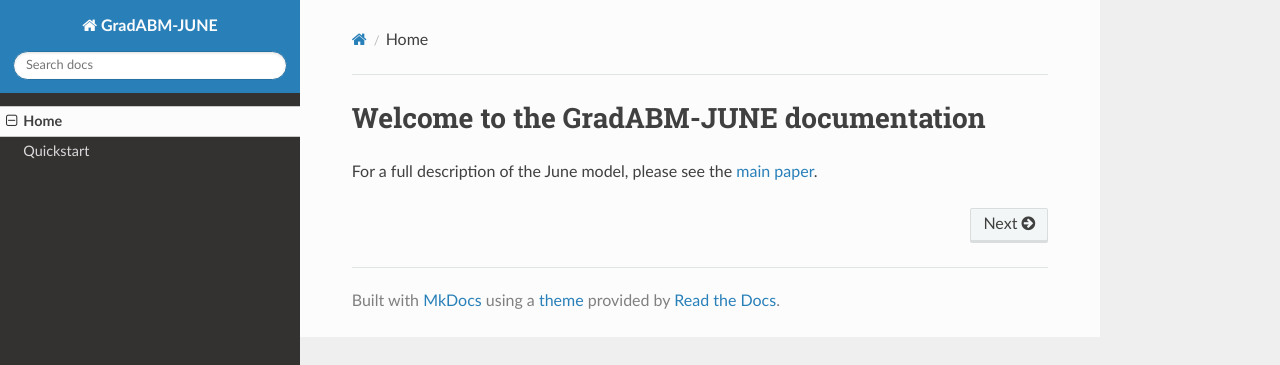
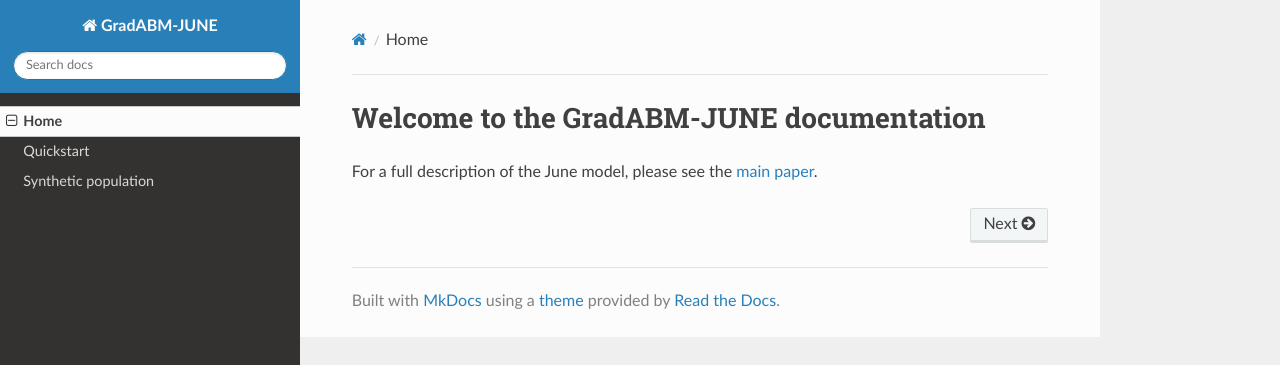
Before and after one commit to arnauqb/GradABM-JUNE, an MkDocs documentation site: the page built from docs/index.md, in a window 1280 px wide. Shown: the top 365 px of the page. Built offline with MkDocs 1.6.1, drawn with Linux system fonts in a browser that asks for light colours; nearby versions of some CDN libraries.

Commit message:
added synth pop to docs

```diff
--- a/mkdocs.yml
+++ b/mkdocs.yml
@@ -3,6 +3,7 @@
 nav:
   - Home: index.md
   - Quickstart: quickstart.md
+  - Synthetic population: synthetic_population.md
 theme: readthedocs
 markdown_extensions:
   - pymdownx.arithmatex:
```
